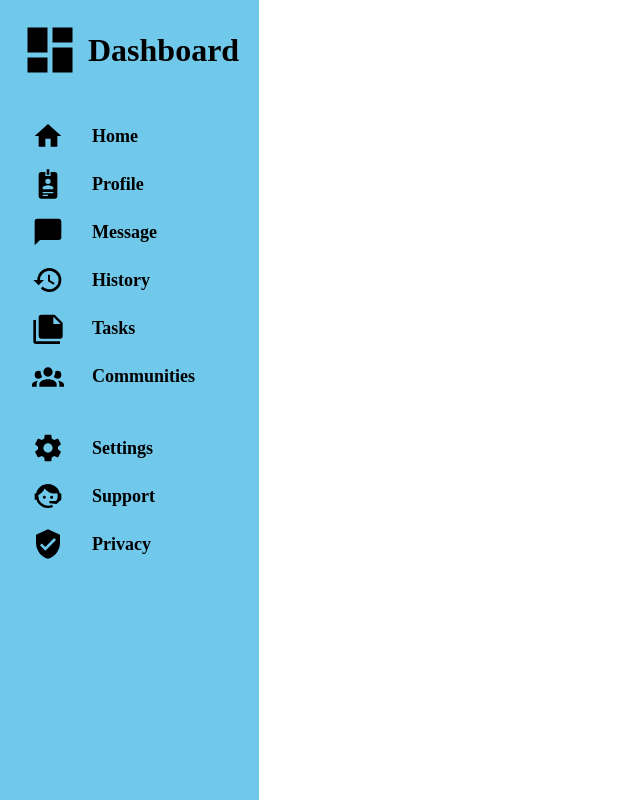
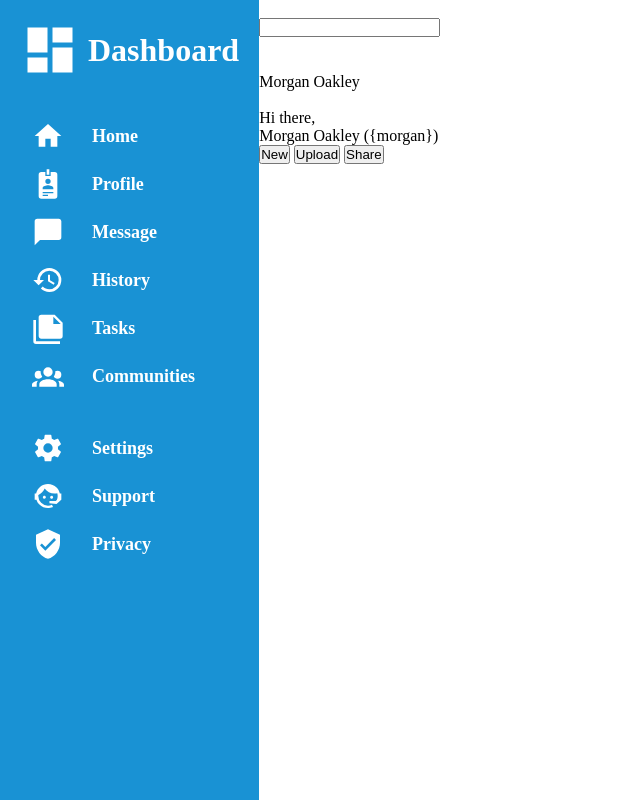
Before and after one commit to iPutic/adminDashboard, a plain HTML site: page index.html in a window 1280 px wide. Shown: the whole page, without its empty margins (0-640 px from the left). Drawn offline with Linux system fonts and the light colour scheme.

Commit message:
made the color of sidebar content better, made the stock header

```diff
--- a/index.html
+++ b/index.html
@@ -8,6 +8,33 @@
 </head>
 <body>
     <div class="content">
+        <header>
+            <ul>
+                <div class="searchBar">
+                    <li><img src="" alt=""></li>
+                    <li><input type="text"></li>
+                </div>
+
+                <div class="miniProfile">
+                    <li><img src="" alt=""></li>
+                    <li><img src="" alt=""></li>
+                    <li>Morgan Oakley</li>
+                </div>
+
+                <div class="greet">
+                    <li><img src="" alt=""></li>
+                    <li>Hi there,</li>
+                    <li>Morgan Oakley ({morgan})</li>
+                </div>
+
+                <div class="buttons">
+                    <button>New</button>
+                    <button>Upload</button>
+                    <button>Share</button>
+                </div>
+
+            </ul>
+        </header>
         <article class="sideBar">
             <div class="top">
                 <img src="/assets/svgs/view-dashboard.svg" alt="An svg for Dashboard">
--- a/styles.css
+++ b/styles.css
@@ -26,13 +26,15 @@ li, ul {
     display: flex;
     flex-direction: column;
     padding: 20px;
-    background-color: #70c8eb;
+    background-color: #1992d4;
     gap: 40px;
+    color: white;
 }
 
 .sideBar img {
     width: 32px;
     height: auto;
+    filter: invert(100%);
 }
 
 .sideBar .top img {
```
